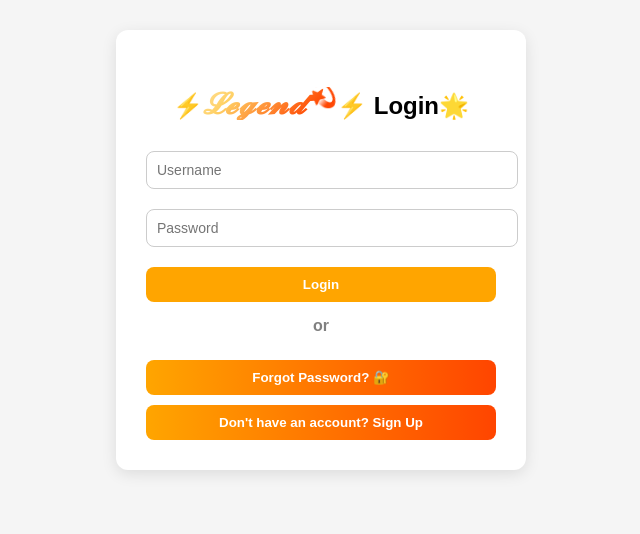
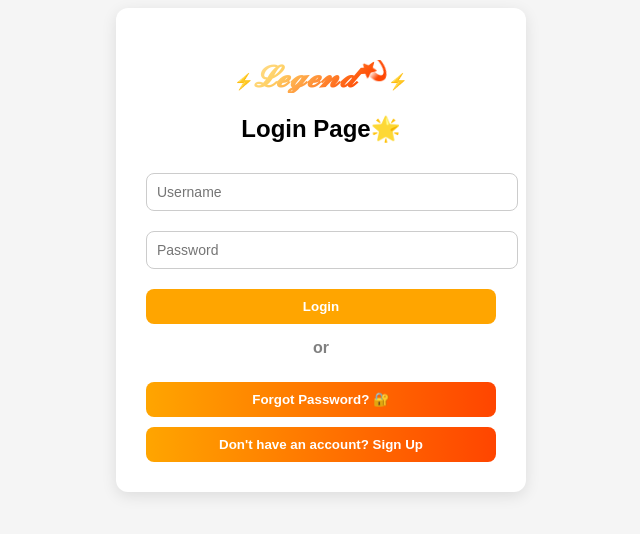
Before and after one commit to antonyvenis/e-commerce-app, a React (Vite) app in the folder frontend/: page /login in a window 1280 px wide. Shown: the part 150-684 px from the top of the page, without its empty margins (319-959 px from the left). Built offline with nearby package versions, Linux system fonts and the light colour scheme.

Commit message:
Login & Register Page Updated

```diff
--- a/frontend/src/pages/Login.jsx
+++ b/frontend/src/pages/Login.jsx
@@ -74,7 +74,9 @@ function Login() {
   return (
     <div className="login-container">
       <div className="login-box">
-        <h2>⚡<span className="App-Name">𝓛𝓮𝓰𝓮𝓷𝓭<sup>💫</sup></span>⚡ Login🌟</h2>
+        <h4>⚡<span className="App-Name">𝓛𝓮𝓰𝓮𝓷𝓭<sup>💫</sup></span>⚡</h4>
+
+        <h2>Login Page🌟</h2>
 
       <input
         placeholder="Username"
```
